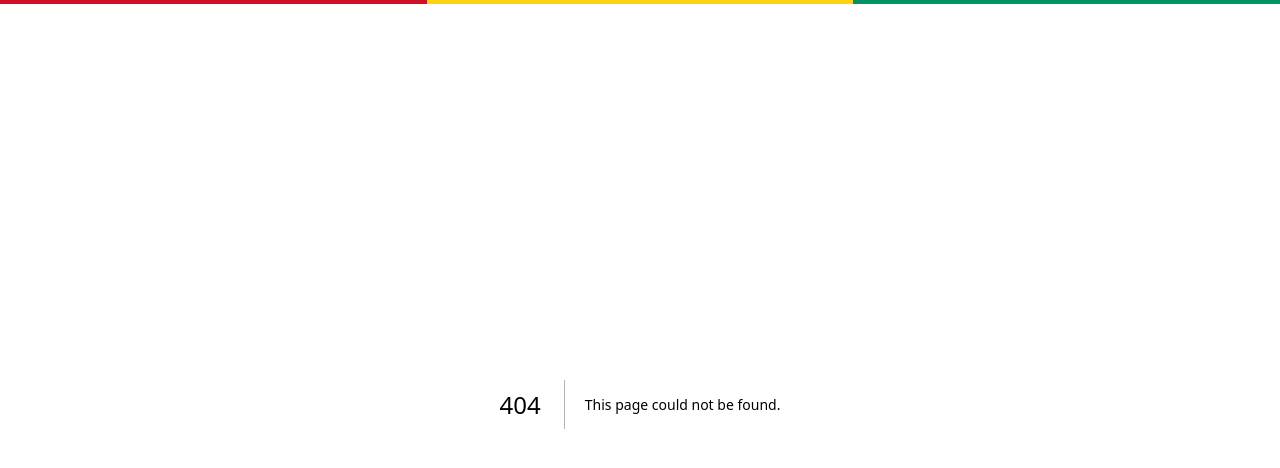
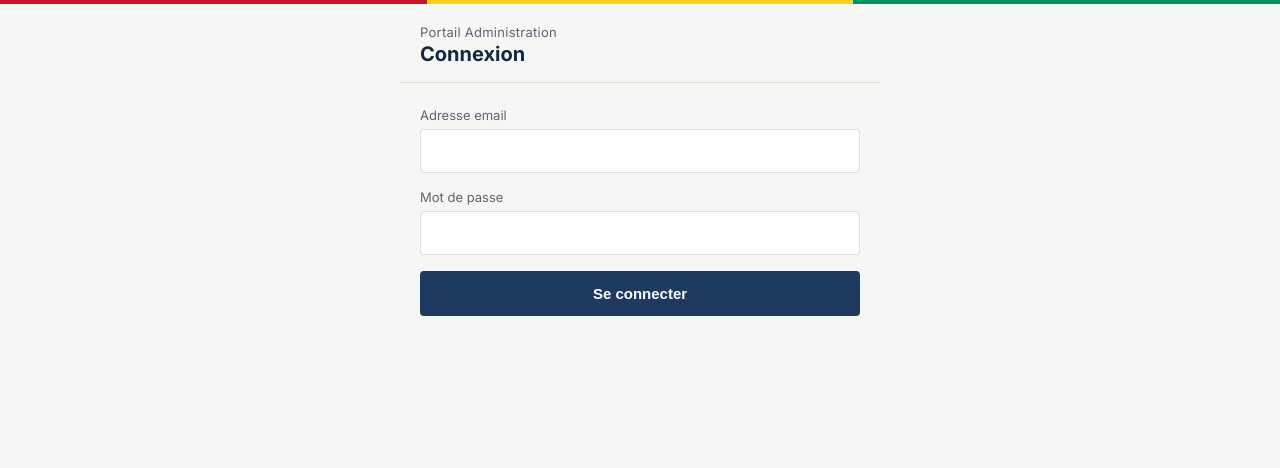
Before and after one commit to nathanaelreneb-cmd/Registre-National-de-Contr-le-Routier-RNCR-, a Next.js app: page /admin/login in a window 1280 px wide. Before the commit this address had no page. Shown: the top 468 px of the page. Built offline with nearby package versions, Linux system fonts and the light colour scheme; no server answers.

Commit message:
Test d'écriture : ajout de la page de connexion admin

```diff
--- /dev/null
+++ b/app/admin/login/page.jsx
@@ -0,0 +1,88 @@
+'use client';
+
+import { useState } from 'react';
+import { useRouter } from 'next/navigation';
+import { supabase } from '../../../lib/supabaseClient';
+
+export default function ConnexionAdmin() {
+  const router = useRouter();
+  const [email, setEmail] = useState('');
+  const [motDePasse, setMotDePasse] = useState('');
+  const [erreur, setErreur] = useState('');
+  const [chargement, setChargement] = useState(false);
+
+  async function seConnecter(e) {
+    e.preventDefault();
+    setErreur('');
+    setChargement(true);
+
+    const { data: connexion, error } = await supabase.auth.signInWithPassword({
+      email,
+      password: motDePasse,
+    });
+
+    if (error) {
+      setChargement(false);
+      setErreur("Identifiants incorrects. Vérifiez l'email et le mot de passe.");
+      return;
+    }
+
+    const { data: agent } = await supabase
+      .from('agents')
+      .select('role')
+      .eq('user_id', connexion.user.id)
+      .single();
+
+    setChargement(false);
+
+    if (!agent || agent.role !== 'admin') {
+      await supabase.auth.signOut();
+      setErreur("Ce compte n'a pas accès au portail administration.");
+      return;
+    }
+
+    router.push('/admin/dashboard');
+  }
+
+  return (
+    <div className="shell">
+      <div className="header">
+        <p className="sigle">Portail Administration</p>
+        <h1>Connexion</h1>
+      </div>
+      <div className="content">
+        {erreur && <div className="erreur">{erreur}</div>}
+
+        <form onSubmit={seConnecter}>
+          <div className="field">
+            <label htmlFor="email">Adresse email</label>
+            <input
+              id="email"
+              type="email"
+              autoComplete="email"
+              required
+              value={email}
+              onChange={(e) => setEmail(e.target.value)}
+            />
+          </div>
+
+          <div className="field">
+            <label htmlFor="mdp">Mot de passe</label>
+            <input
+              id="mdp"
+              type="password"
+              autoComplete="current-password"
+              required
+              value={motDePasse}
+              onChange={(e) => setMotDePasse(e.target.value)}
+            />
+          </div>
+
+          <button type="submit" className="btn" disabled={chargement}>
+            {chargement ? 'Connexion en cours…' : 'Se connecter'}
+          </button>
+        </form>
+      </div>
+    </div>
+  );
+}
```
